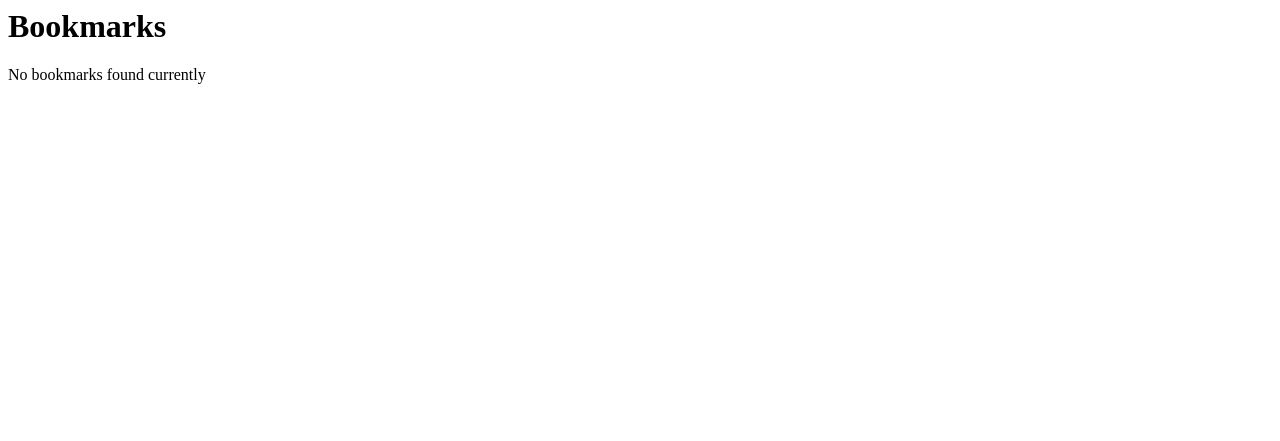
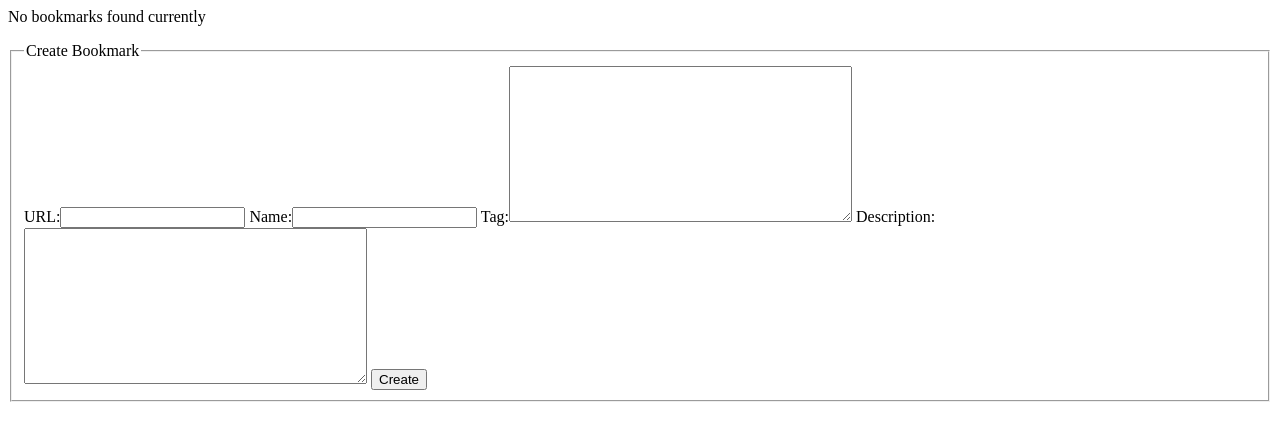
Before and after one commit to juliankohlman/djorg, a Django app: page /bookmarks/ in a window 1280 px wide. Shown: the top 441 px of the page. Run offline with Django 3.2, Linux system fonts and the light colour scheme; data that the repository does not hold is empty.

Commit message:
Rendering form, no bookmark data besides numbers...

```diff
--- /dev/null
+++ b/bookmarks/forms.py
@@ -0,0 +1,8 @@
+from django import forms
+from .models import Bookmark
+
+class BookmarkForm(forms.ModelForm):
+  # Todo add validation
+  class Meta:
+    model = Bookmark
+    fields = ['url', 'name', 'tag', 'description']
--- a/bookmarks/models.py
+++ b/bookmarks/models.py
@@ -1,29 +1,16 @@
 from uuid import uuid4
-# from django.forms import ModelForm
 from django.db import models
 
 # Create your models here.
 # TODO ADD bookmarked on  column (see Question model from django tutorial)
 class Bookmark(models.Model):
   """ Bookmarks model """
-  # id -- pk
-  # id = models.UUIDField(primary_key=True, default=uuid4, editable=False)
-  # created_at
   created_at = models.DateTimeField(auto_now_add=True)
-  # description/notes
   description = models.TextField(blank=True)
-  # last modified
   last_modified = models.DateTimeField(auto_now=True)
-  # name
   name = models.CharField(max_length=200)
-  # tag/category --> each tag should be capitalized
   tag = models.TextField(blank=True)
-  # url
   url = models.URLField('URL', unique=True)
 
-# Bookmark ModelForm
-# class BookmarkForm(ModelForm):
-#   # Todo add validation
-#   class Meta:
-#     model = Bookmark
-#     fields = ['url', 'name', 'tag', 'description']
+  def __str__(self):
+    return self.name
--- a/bookmarks/templates/bookmarks/index.html
+++ b/bookmarks/templates/bookmarks/index.html
@@ -1,12 +1,49 @@
-<h1>Bookmarks</h1>
-
-{% if bookmarks %}
+ {% if bookmark_list %}
 <ol>
-  {% for bookmark in bookmarks %}
-  <li><a href="{{ bookmark.url }}">{{ bookmark.name }}</a></li>
+  {% for bookmark in bookmark_list %}
+  <li>
+    <a href="{{ bookmark.url }}">{{ bookmark.name }}</a>
+  </li>
   {% endfor %}
 </ol>
 {% else %}
 <p>No bookmarks found currently</p>
 {% endif %}
-<!-- Todo add form below or as part or another template-->
+<!DOCTYPE html>
+<html lang="en">
+  <head>
+    <meta charset="utf-8">
+    <meta http-equiv="X-UA-Compatible" content="IE=edge">
+    <meta name="viewport" content="width=device-width, initial-scale=1">
+  </head>
+  <body>
+     <!-- {% if bookmark_list %}
+    <ol>
+      {% for bookmark in bookmark_list %}
+      <li>
+        <a href="{{ bookmark.url }}">{{ bookmark.name }}</a>
+      </li>
+      {% endfor %}
+    </ol>
+    {% else %}
+    <p>No bookmarks found currently</p>
+    {% endif %} -->
+    <!-- <table>
+        <caption>{{ title }}</caption>
+        <! <thead><th>ID</th><th>Name</th><th>Status</th><th>Create At</th></thead> -->
+        <!-- <tbody> -->
+        <!-- {% for bookmark in bookmarks%} -->
+        <!-- <tr><td>{{ bookmark.name }}</td><td>{{ bookmark.url }}</td></tr> -->
+        <!-- {% endfor %} -->
+        <!-- </tbody> -->
+    <!-- </table> -->
+    <form method="POST" action="/bookmarks/">
+        <fieldset>
+            <legend>Create Bookmark</legend>
+            {% csrf_token %}
+            {{ form_user }}
+            <button type="submit">Create</button>
+        </fieldset>
+    </form>
+  </body>
+</html>
--- a/bookmarks/urls.py
+++ b/bookmarks/urls.py
@@ -1,11 +1,6 @@
-from django.urls import path
-
+from django.urls import path, re_path
 from . import views
-app_name = 'bookmarks'
 
 urlpatterns = [
   path('', views.index, name='index'),
-  # path('bookmarks/create/', views.BookmarkCreate.as_view(), name='bookmark_create'),
-  # path('bookmarks/<int:pk>/update/', views.BookmarkUpdate.as_view(), name='bookmark_update'),
-  # path('bookmarks/<int:pk>/delete/', views.BookmarkDelete.as_view(), name='bookmark_delete'),
 ]
--- a/bookmarks/views.py
+++ b/bookmarks/views.py
@@ -1,28 +1,38 @@
+from django.http import HttpResponseRedirect
 from django.shortcuts import render
-from django.views.generic.edit import CreateView, UpdateView, DeleteView
-from django.urls import reverse_lazy
+from django.views.generic import View
 from .models import Bookmark
+from .forms import BookmarkForm
+# from django.urls import reverse_lazy
+class bookmarks(View):
+  template_name = 'bookmarks/index.html'
+
+  def get(self, request):
+    bookmark_list = []
+    form_user = BookmarkForm()
+    bookmarks = Bookmark.objects.all()
+
+    for bookmark in bookmarks:
+      bookmark_list.append({'Name': bookmark.name, 'Url': bookmark.url})
+
+    return render(request, self.template_name, {
+      'title': 'Bookmark List',
+      'bookmark_list': bookmark_list,
+      'form_user': form_user
+    })
+
+  def post(self, request):
+    form_user = BookmarkForm(request.POST)
+    if form_user.is_valid():
+        form_user.save()
+        return HttpResponseRedirect('/bookmarks')
+
+
 
 def index(request):
+  # if request.method == 'GET':
+  #   form = BookmarkForm()
   context = {}
   # TODO: business logic, get data, etc...
   context['bookmarks'] = Bookmark.objects.all()
   return render(request, 'bookmarks/index.html', context)
-
-# def bookmark_create(request):
-#   return render(request, 'bookmarks/create')
-
-# # Django form class(include model within the index)
-# class BookmarkCreate(CreateView):
-#   model = Bookmark
-#   fields = ['url', 'name', 'tag', 'description']
-#   initial={'name': 'DevDocs',}
-#   # success_url = reverse_lazy('bookmarks')
-
-# class BookmarkUpdate(UpdateView):
-#   model = Bookmark
-#   fields = ['url', 'name', 'tag', 'description']
-
-# class BookmarkDelete(DeleteView):
-#   model = Bookmark
-#   success_url = reverse_lazy('bookmark')
--- a/djorg/urls.py
+++ b/djorg/urls.py
@@ -15,12 +15,13 @@ Including another URLconf
 """
 from django.contrib import admin
 from django.urls import include, path
+from django.views.generic import RedirectView
 from bookmarks import views
+import bookmarks.views as BookmarkViews
 
 urlpatterns = [
     path('admin/', admin.site.urls),
+    path('', RedirectView.as_view(url='/bookmarks/', permanent=True)),
+    path('bookmarks/', BookmarkViews.bookmarks.as_view()),
     path('bookmarks/', include('bookmarks.urls')),
-    # path('bookmarks/create/', views.BookmarkCreate.as_view(), name='bookmark_create'),
-    # path('bookmarks/<int:pk>/update/', views.BookmarkUpdate.as_view(), name='bookmark_update'),
-    # path('bookmarks/<int:pk>/delete/', views.BookmarkDelete.as_view(), name='bookmark_delete'),
 ]
```
